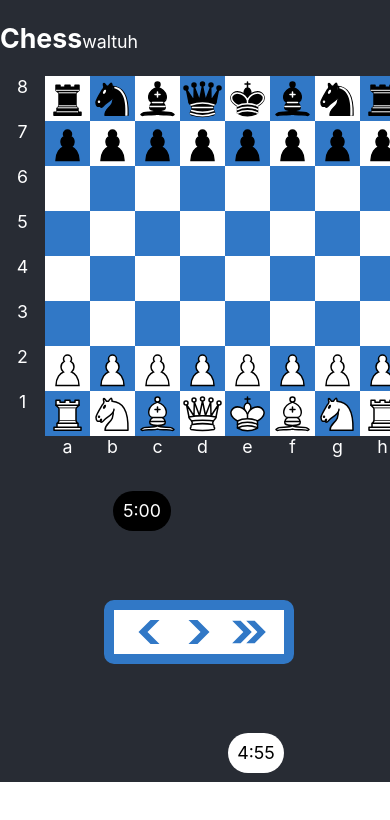
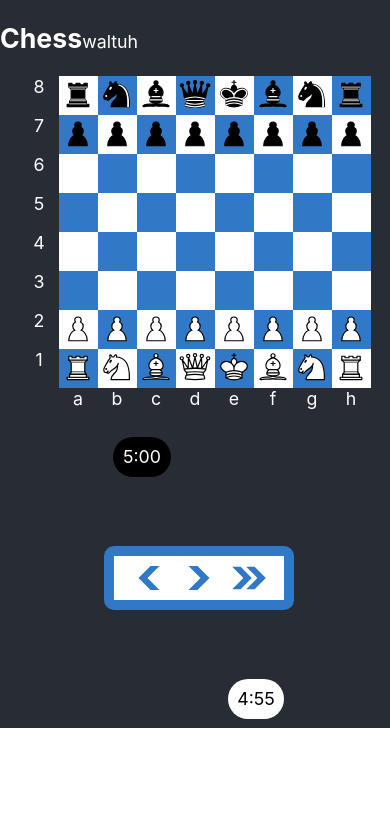
Before and after one commit to msanlop/chess, a React (Create React App) app: page / in a window 390 px wide. Shown: the top 820 px of the page. Built offline with nearby package versions, Linux system fonts and the light colour scheme.

Commit message:
refactor: make board size more responsive

```diff
--- a/src/Board.css
+++ b/src/Board.css
@@ -5,6 +5,15 @@
     display: inline-block;
 }
 
+
+#tile {
+    list-style-type: none;
+    /* width: 70px;
+    height: 70px; */
+    /* height: 100%; */
+    height: min(10vw, 10vh);
+    width: min(10vw, 10vh);
+}
 
 ul {
     display: grid;
--- a/src/BoardCoordinate.css
+++ b/src/BoardCoordinate.css
@@ -8,10 +8,4 @@
     -moz-user-drag: none;
     -o-user-drag: none;
     pointer-events: none;
-
-
-    margin:auto;
-    /* padding:10px; */
-    height: 45px;
-    width: 45px;
 }
--- a/src/BoardCoordinate.tsx
+++ b/src/BoardCoordinate.tsx
@@ -11,7 +11,7 @@ const BoardCoordinate = (props : CoordinateCharacter) => {
 
 
     return (
-        <div className="coordinate">
+        <div className="coordinate" id='tile'>
             {props.char}
         </div>
     )
--- a/src/Square.css
+++ b/src/Square.css
@@ -1,12 +1,3 @@
-.tile {
-    list-style-type: none;
-    /* width: 70px;
-    height: 70px; */
-    /* height: 100%; */
-    height: 45px;
-    width: 45px;
-}
-
 
 .piece-icon {
     /* disable selection by mouse dragging and stuff */
@@ -20,9 +11,5 @@
     -moz-user-drag: none;
     -o-user-drag: none;
     pointer-events: none;
-
-
-    transform: translate(0px, -20%);
-    /* position:relative; */
-
+    width:9vw;
 }
--- a/src/Square.tsx
+++ b/src/Square.tsx
@@ -12,7 +12,7 @@ const BLACK_BACKGROUND_COLOR_OLD_STATE = "grey"
 const WHITE_BACKGROUND_COLOR = "#FFFFFF"
 const HIGHLIGHT_COLOR = "#C94E3E"
 const HOVER_DRAG_COLOR = HIGHLIGHT_COLOR
-const HALF_ICON_SIZE = 45 / 2
+const HALF_ICON_SIZE = 116 / 2
 
 
 interface TileInformation {
@@ -40,12 +40,13 @@ const Square : FC<TileInformation> = (props : TileInformation)  => {
                 position:"absolute",
                 top:props.draggingCoords.y - HALF_ICON_SIZE,
                 left:props.draggingCoords.x - HALF_ICON_SIZE,
+
             })
         } else {
             setPosition({
                 position:"relative",
-                top:"20%",
-                left:"0%"
+                // top:"20%",
+                // left:"0%"
             })
         }
     }, [props.draggingCoords])
@@ -77,7 +78,6 @@ const Square : FC<TileInformation> = (props : TileInformation)  => {
             newStyle = {...newStyle, border:"solid", boxSizing: "border-box", borderColor: HOVER_DRAG_COLOR}
         } else {
             newStyle = {...newStyle, border:"none", boxSizing: "border-box"}
-
         }
         setColorsStyle(newStyle)
     }, [props.highlighted, props.dragHover, props.oldState, props.isInCheck])
@@ -88,7 +88,8 @@ const Square : FC<TileInformation> = (props : TileInformation)  => {
 
 
     return (
-        <div className="tile"
+        <div className="square"
+            id="tile"
             style={{...colorsStyle}}
             onClick={e => props.onClick(props.coords, false)}
             onMouseDown={squareOnMouseDown}
```
